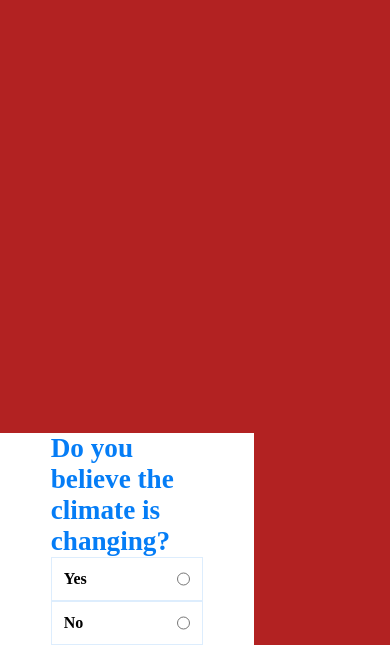
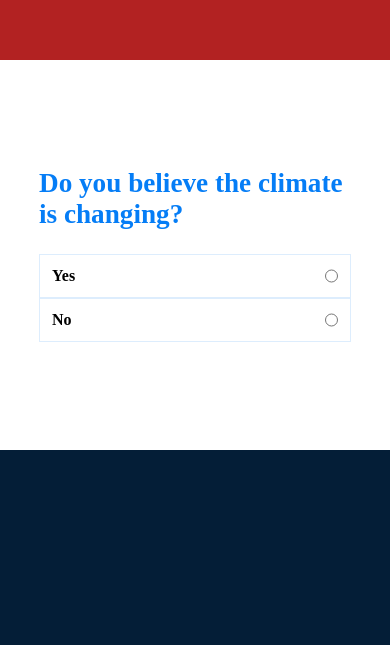
Before and after one commit to colejagdtiger/HtNPollingApp, a website: page templates/index.html in a window 390 px wide. Shown: the part 199-844 px from the top of the page. Drawn offline with Linux system fonts and the light colour scheme.

Commit message:
Make index responsive

```diff
--- a/templates/index.html
+++ b/templates/index.html
@@ -26,7 +26,8 @@
         flex-direction: column;
         justify-content: center;
       }
-      #right-wrap #question-wrap {
+
+      #question-wrap {
         margin: 0 20%;
       }
 
@@ -34,6 +35,7 @@
         font-size: 1.7em;
         color: #057df6;
         font-weight: bold;
+        margin-bottom: 24px;
       }
 
       .question-option-wrap {
@@ -55,6 +57,17 @@
         #container {
           flex-direction: column-reverse;
         }
+        #left-wrap {
+          width: 100vw;
+          height: 50vw;
+        }
+        #right-wrap {
+          width: 100vw;
+          height: 100vw;
+        }
+        #question-wrap {
+          margin: 0 10%;
+        }
       }
     </style>
   </head>
```
